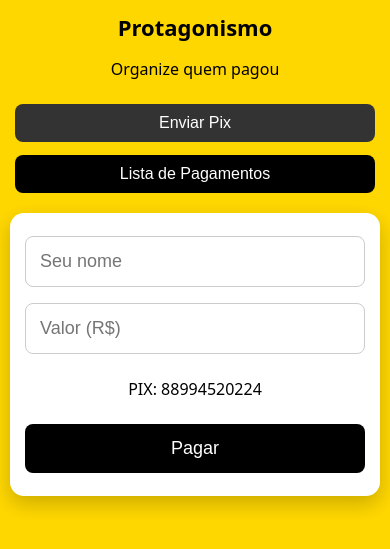
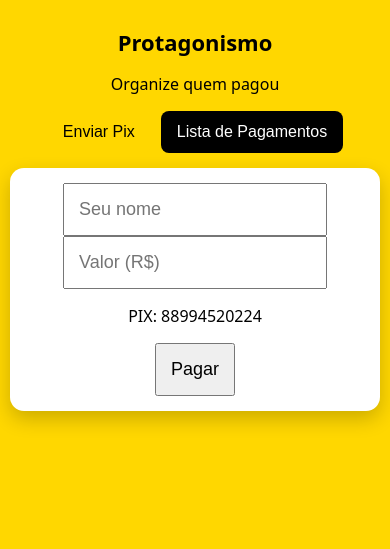
Before and after one commit to Marcos-Hub16/controle-pixxx, a plain HTML site: page index.html in a window 390 px wide. Shown: the part 123-672 px from the top of the page. Drawn offline with Linux system fonts and the light colour scheme; no server answers.

Commit message:
Refactor CSS styles for layout and design improvements

```diff
--- a/style.css
+++ b/style.css
@@ -11,16 +11,6 @@ body {
 .logo {
   width: 120px;
   margin: 20px auto;
-  display: block;
-}
-
-h1 {
-  font-size: 28px;
-  margin-bottom: 5px;
-}
-
-h2, h3 {
-  font-size: 20px;
 }
 
 .card {
@@ -28,84 +18,34 @@ h2, h3 {
   padding: 20px;
   border-radius: 14px;
   max-width: 360px;
-  margin: 20px auto;
+  margin: auto;
   box-shadow: 0 8px 20px rgba(0,0,0,0.2);
 }
 
 input, button {
-  width: 100%;
   font-size: 16px;
   padding: 12px;
-  margin: 8px 0;
-  border-radius: 8px;
-  border: 1px solid #ccc;
-  box-sizing: border-box;
 }
 
-button {
+.tabs {
+  display: flex;
+  justify-content: center;
+  margin: 15px 0;
+  gap: 10px;
+}
+
+.tablink {
+  padding: 10px 15px;
   background: black;
   color: white;
   border: none;
+  border-radius: 8px;
   cursor: pointer;
 }
 
-button:disabled {
-  opacity: 0.7;
-  cursor: not-allowed;
-}
-
-/* Lista de pagamentos */
-ul {
-  list-style: none;
-  padding: 0;
-  text-align: left;
-  max-width: 360px;
-  margin: 10px auto;
-}
-
-li {
-  background: #fff;
-  padding: 10px;
-  margin-bottom: 6px;
-  border-radius: 8px;
-  box-shadow: 0 4px 10px rgba(0,0,0,0.1);
-}
-
-/* Abas */
-.tabs {
-  max-width: 360px;
-  margin: 0 auto 20px auto;
-  display: flex;
-  justify-content: space-between;
-}
-
-.tablink {
-  flex: 1;
-  padding: 10px;
-  font-size: 16px;
-  border: none;
-  background: black;
-  color: white;
-  cursor: pointer;
-  border-radius: 8px 8px 0 0;
-  margin-right: 2px;
-}
-
-.tablink:last-child {
-  margin-right: 0;
-}
-
 .tablink.active {
-  background: #333;
-}
-
-/* Botão instalar PWA */
-#installBtn {
-  margin: 20px auto;
-  display: block;
-  font-size: 18px;
-  padding: 12px;
-  border-radius: 8px;
+  background: #FFD700;
+  color: black;
 }
 
 /* Estilo para celular */
@@ -142,16 +82,8 @@ li {
     padding: 14px;
   }
 
-  .tabs {
-    flex-direction: column;
-  }
-
   .tablink {
-    margin-bottom: 5px;
-    border-radius: 8px;
-  }
-
-  .tablink:last-child {
-    margin-bottom: 0;
+    padding: 12px 16px;
+    font-size: 16px;
   }
 }
```
